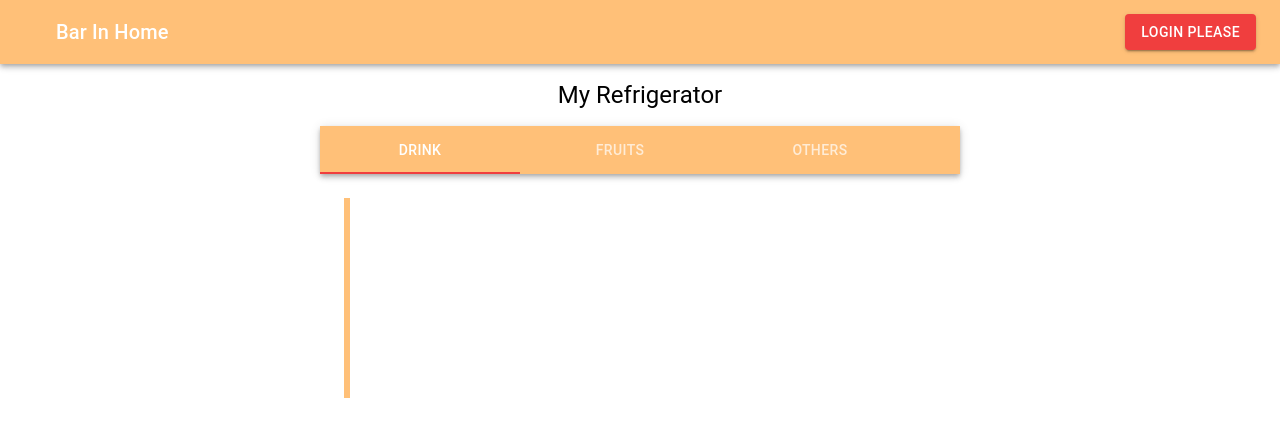
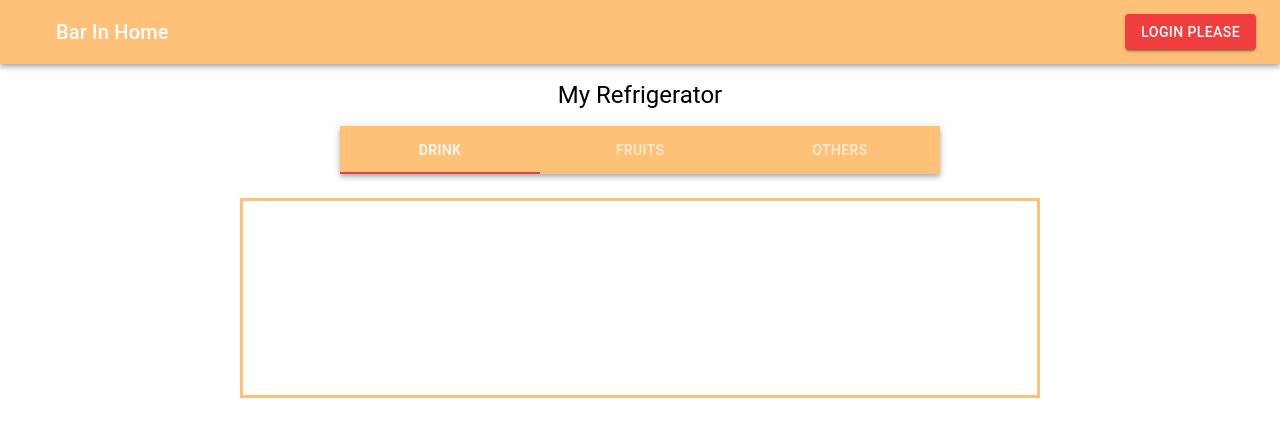
Before and after one commit to BarInHome/BarInHome, a React (Create React App) app in the folder client/: page /myrefg in a window 1280 px wide. Shown: the top 436 px of the page. Built offline with nearby package versions, Linux system fonts and the light colour scheme; no server answers.

Commit message:
내 냉장고 뷰 틀 생성

```diff
--- a/client/src/components/MyRefg/Refrigerator.tsx
+++ b/client/src/components/MyRefg/Refrigerator.tsx
@@ -63,6 +63,10 @@ const useStyles = makeStyles((theme: Theme) => ({
     minWidth: 200, // a number of your choice
     width: "auto", // a number of your choice
   },
+  tabPanel: {
+    justifyContent:"center",
+  },
+
 }));
 
 export default function Refrigerator() {
@@ -82,26 +86,25 @@ export default function Refrigerator() {
             <Typography component="h1" variant="h5" className={classes.title}>
                 My Refrigerator
             </Typography>
-            <Grid container item xs={6}>
-
+            <Grid>
               <AppBar position="static" >
                   <Tabs
                     value={value}
                     onChange={handleChange}
                     aria-label="simple tabs example">
-
                    <Tab label="Drink" className={classes.tab} {...a11yProps(0)} />
                    <Tab label="Fruits" className={classes.tab} {...a11yProps(1)} />
                    <Tab label="Others" className={classes.tab} {...a11yProps(2)} />
                   </Tabs>
+              </AppBar>
+            </Grid>
 
-                </AppBar>
-
+            <Grid container item xs={6} className={classes.tabPanel}>
                 <TabPanel value={value} index={0}>
                   <RefrigeratorBoard></RefrigeratorBoard>
                 </TabPanel>
                 <TabPanel value={value} index={1}>
-
+                  <RefrigeratorBoard></RefrigeratorBoard>
                 </TabPanel>
                 <TabPanel value={value} index={2}>
                   <RefrigeratorBoard/>
--- a/client/src/components/MyRefg/RefrigeratorBoard.tsx
+++ b/client/src/components/MyRefg/RefrigeratorBoard.tsx
@@ -17,22 +17,20 @@ const useStyles = makeStyles((theme: Theme) => ({
     refg: {
         height: "auto",
         minHeight:"200px",
-        width: "auto",
+        minWidth: "800px",
         border:"solid",
         borderColor: theme.palette.primary.main,
     },
     title: {
         marginBottom: "15px",
-
     }
   }));
-
 
 function RefrigeratorBoard():JSX.Element{
     const classes = useStyles();
     return (
         <div>
-            <Grid className={classes.refg}>
+            <Grid className={classes.refg} alignItems="stretch">
 
             </Grid>
         </div>
```
Lines whose indentation alone changed are shown as unchanged.
